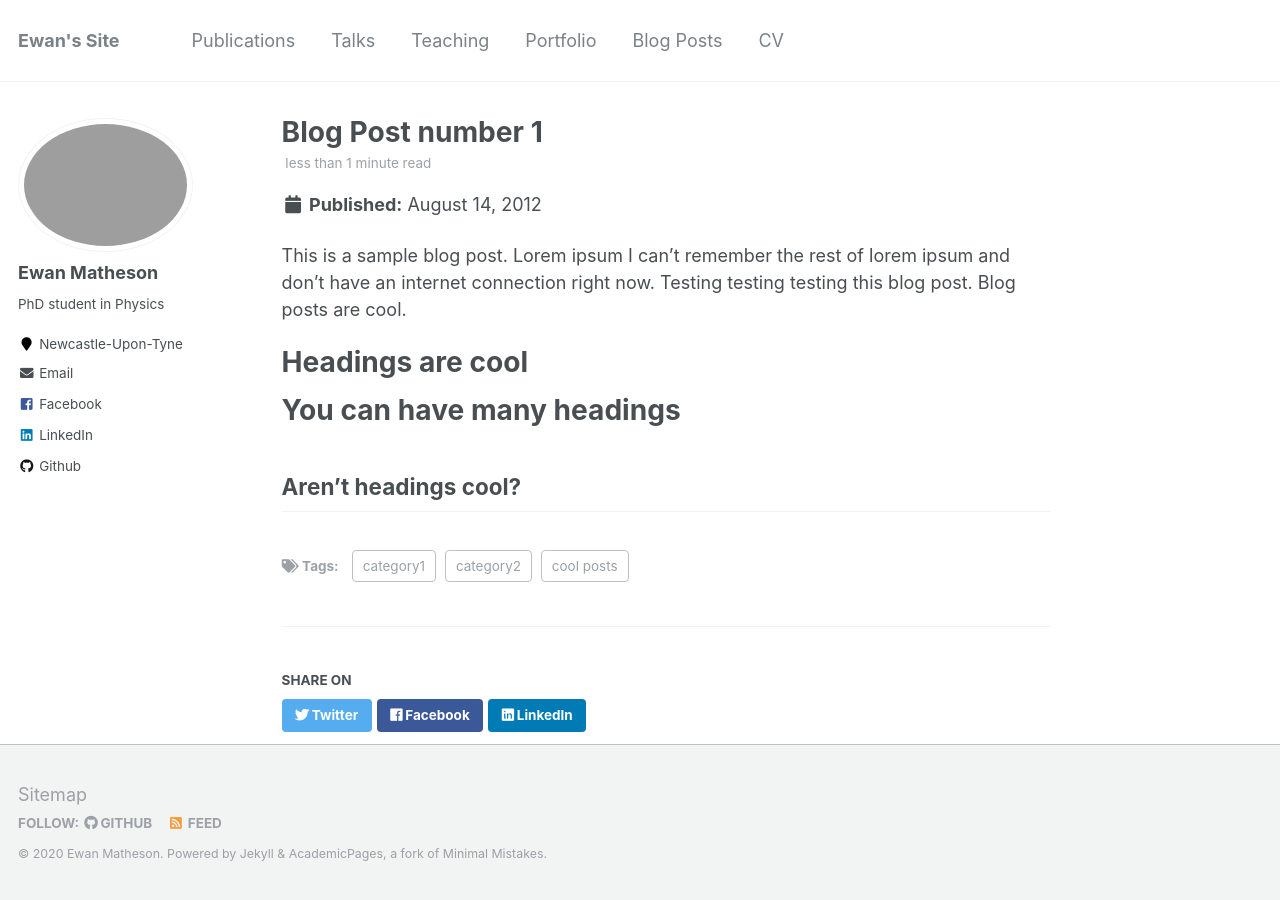
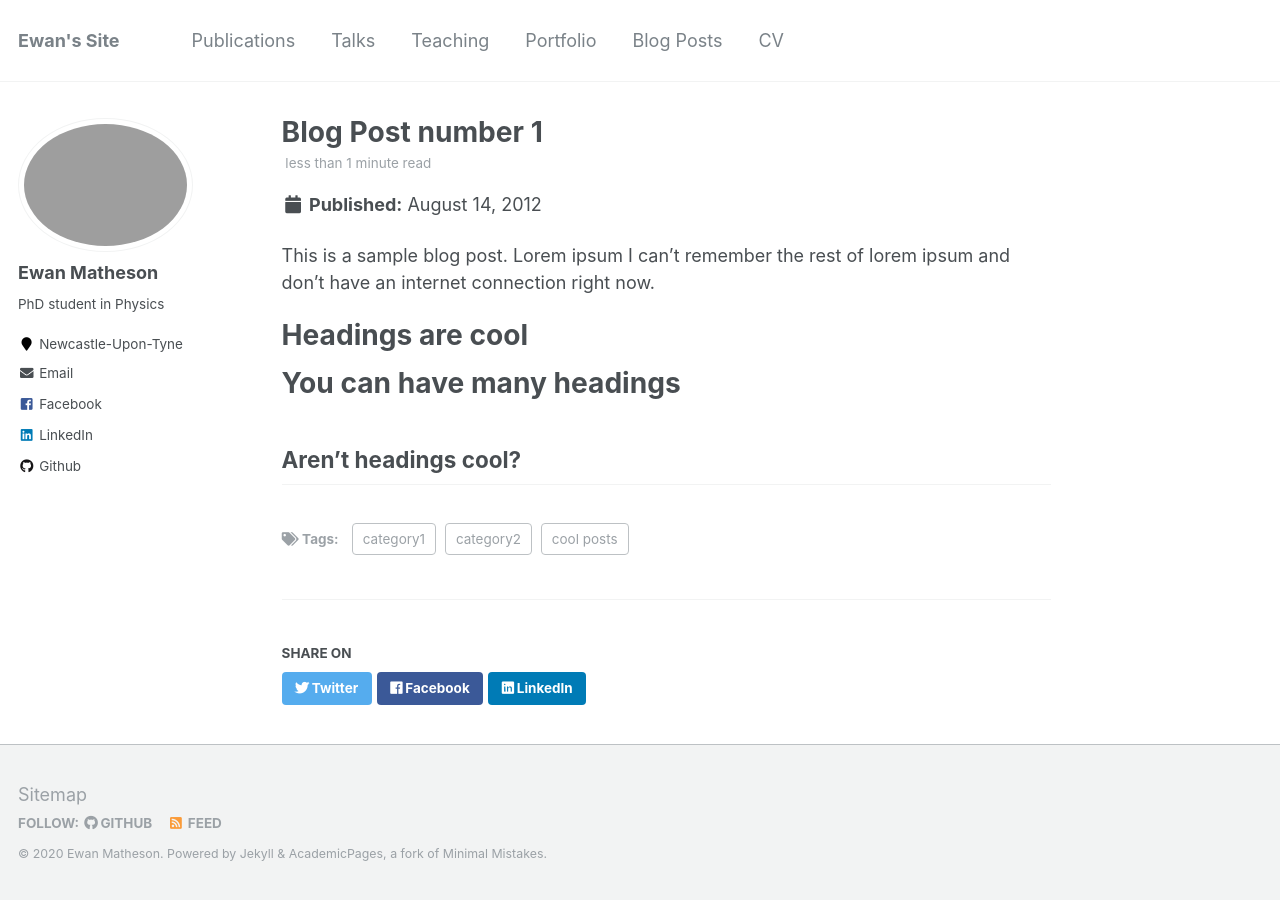
Before and after one commit to EwanMatheson/ewanmatheson.github.io, a Jekyll site: the page built from _posts/2012-08-14-blog-post-1.md, in a window 1280 px wide. Built offline with Jekyll 4.4.1, drawn with Linux system fonts in a browser that asks for light colours.

Commit message:
Update 2012-08-14-blog-post-1.md

```diff
--- a/_posts/2012-08-14-blog-post-1.md
+++ b/_posts/2012-08-14-blog-post-1.md
@@ -8,7 +8,7 @@
   - category2
 ---
 
-This is a sample blog post. Lorem ipsum I can't remember the rest of lorem ipsum and don't have an internet connection right now. Testing testing testing this blog post. Blog posts are cool.
+This is a sample blog post. Lorem ipsum I can't remember the rest of lorem ipsum and don't have an internet connection right now.
 
 Headings are cool
 ======
```
